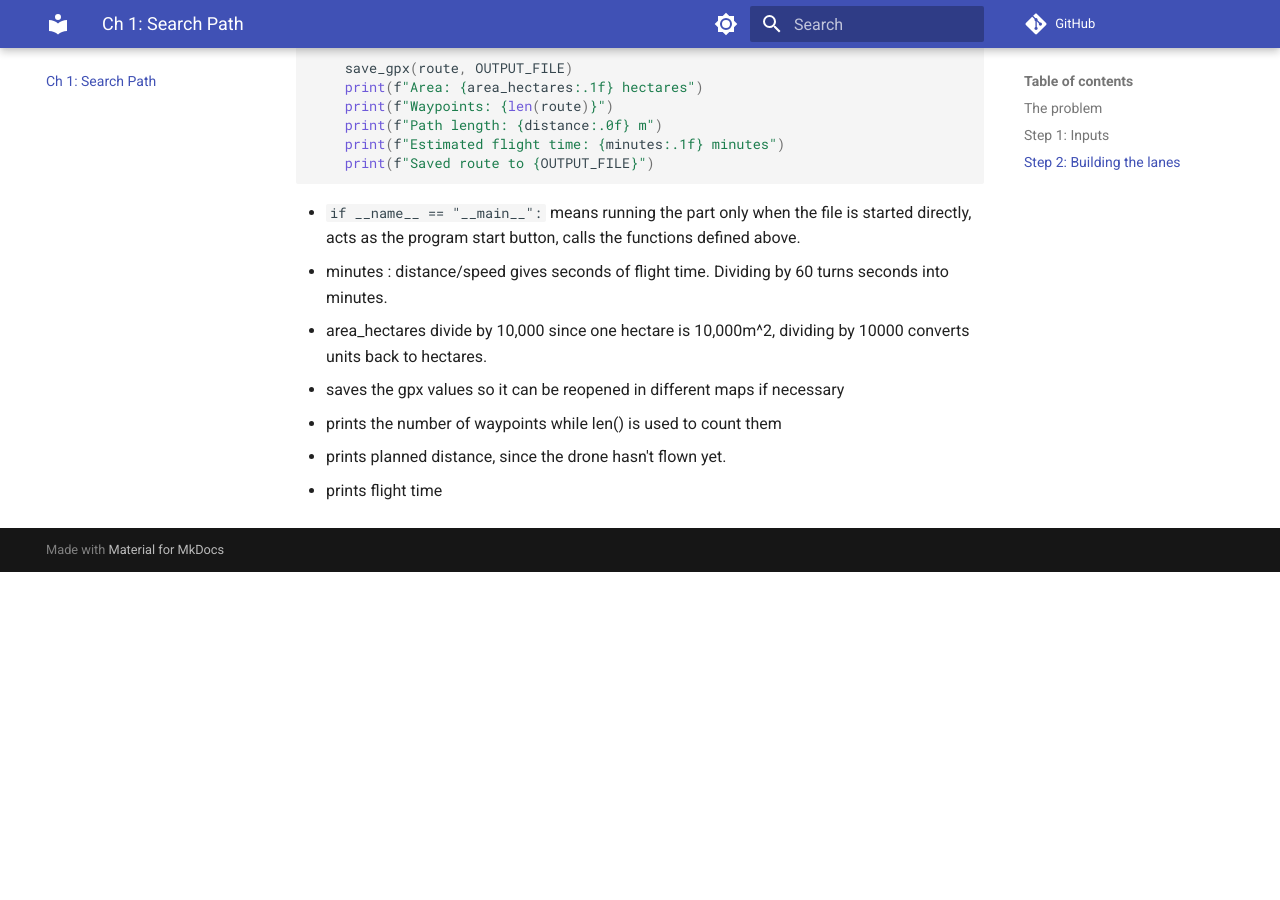
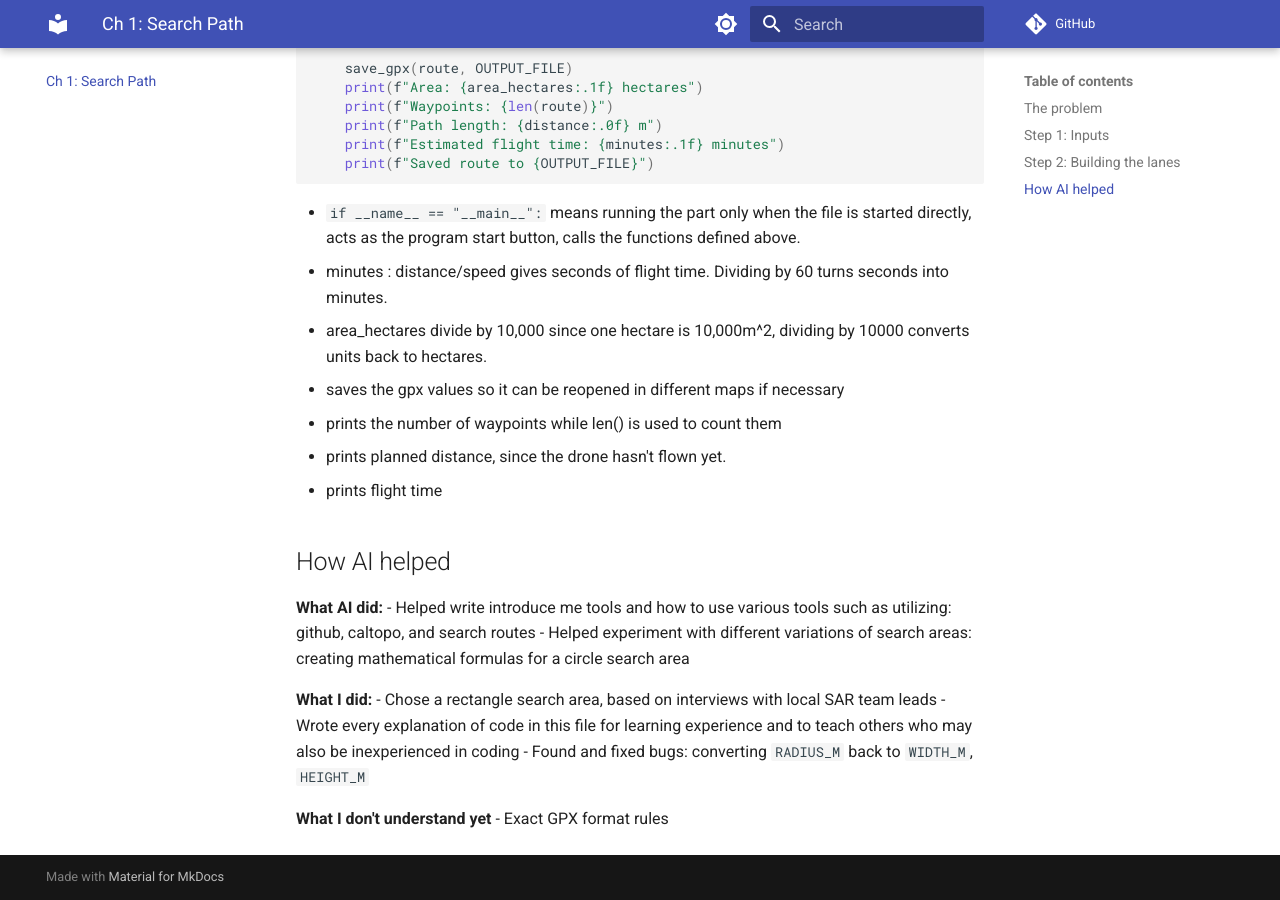
Before and after one commit to JosephKim05/sar-drone-blog, an MkDocs documentation site: the page built from docs/chapter-1-search-path/index.md, in a window 1280 px wide and 900 px high, scrolled down 3528 px. Built offline with MkDocs 1.6.1 and Material for MkDocs 9.7.7, drawn with Linux system fonts in a browser that asks for light colours; comment, search, counter and statistics services are not loaded; before the commit the page ends 4100 px from its top, so only the background shows below that.

Commit message:
Document AI contributions and personal insights
Added a section on how AI contributed to the project, detailing tools used and personal contributions.

```diff
--- a/docs/chapter-1-search-path/index.md
+++ b/docs/chapter-1-search-path/index.md
@@ -142,3 +142,17 @@ if __name__ == "__main__":
 - prints the number of waypoints while len() is used to count them
 - prints planned distance, since the drone hasn't flown yet.
 - prints flight time
+
+## How AI helped
+
+**What AI did:**
+- Helped write introduce me tools and how to use various tools such as utilizing: github, caltopo, and search routes
+- Helped experiment with different variations of search areas: creating mathematical formulas for a circle search area
+
+**What I did:**
+- Chose a rectangle search area, based on interviews with local SAR team leads
+- Wrote every explanation of code in this file for learning experience and to teach others who may also be inexperienced in coding
+- Found and fixed bugs: converting `RADIUS_M` back to `WIDTH_M`, `HEIGHT_M`
+
+**What I don't understand yet**
+- Exact GPX format rules
```
